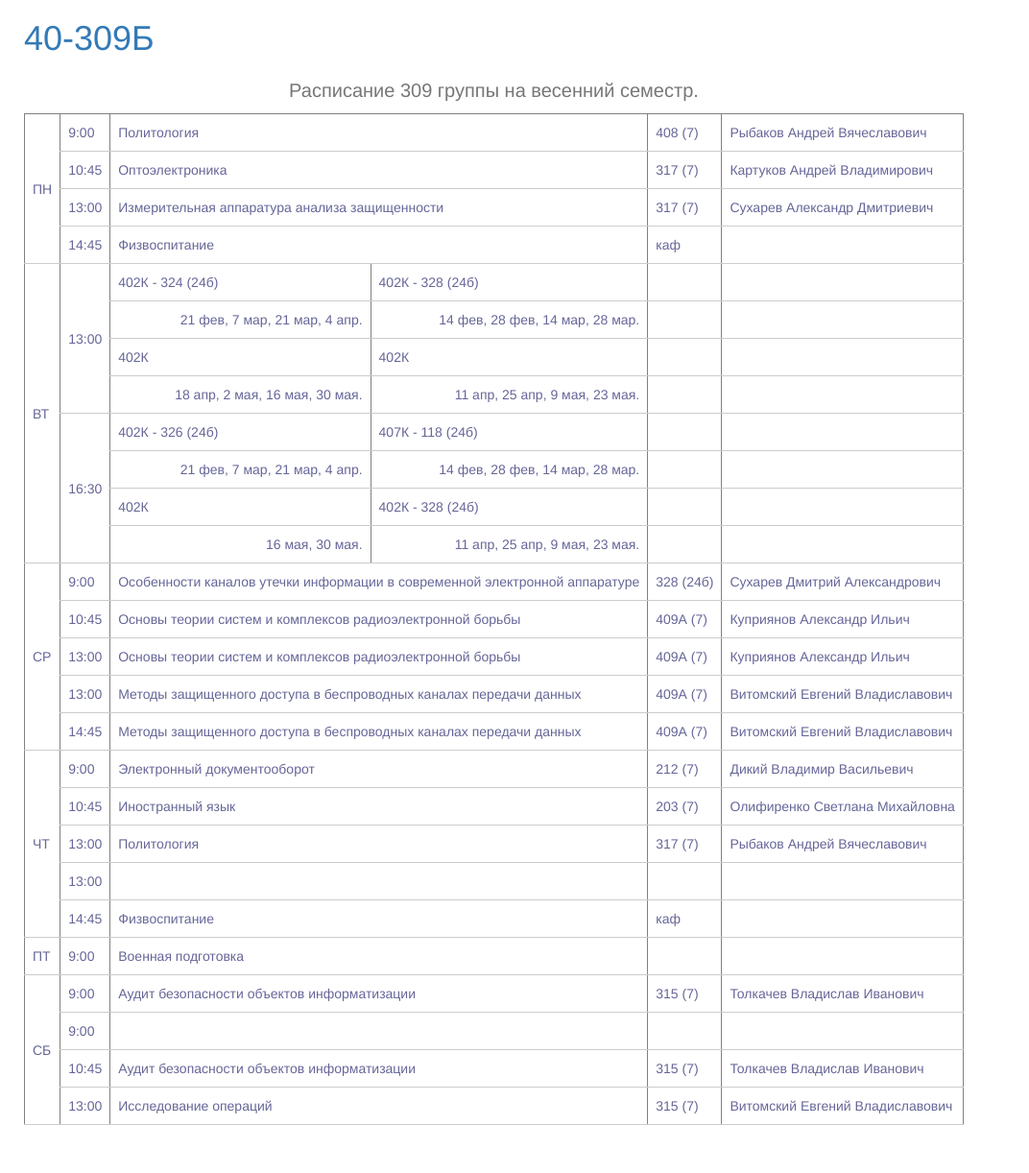
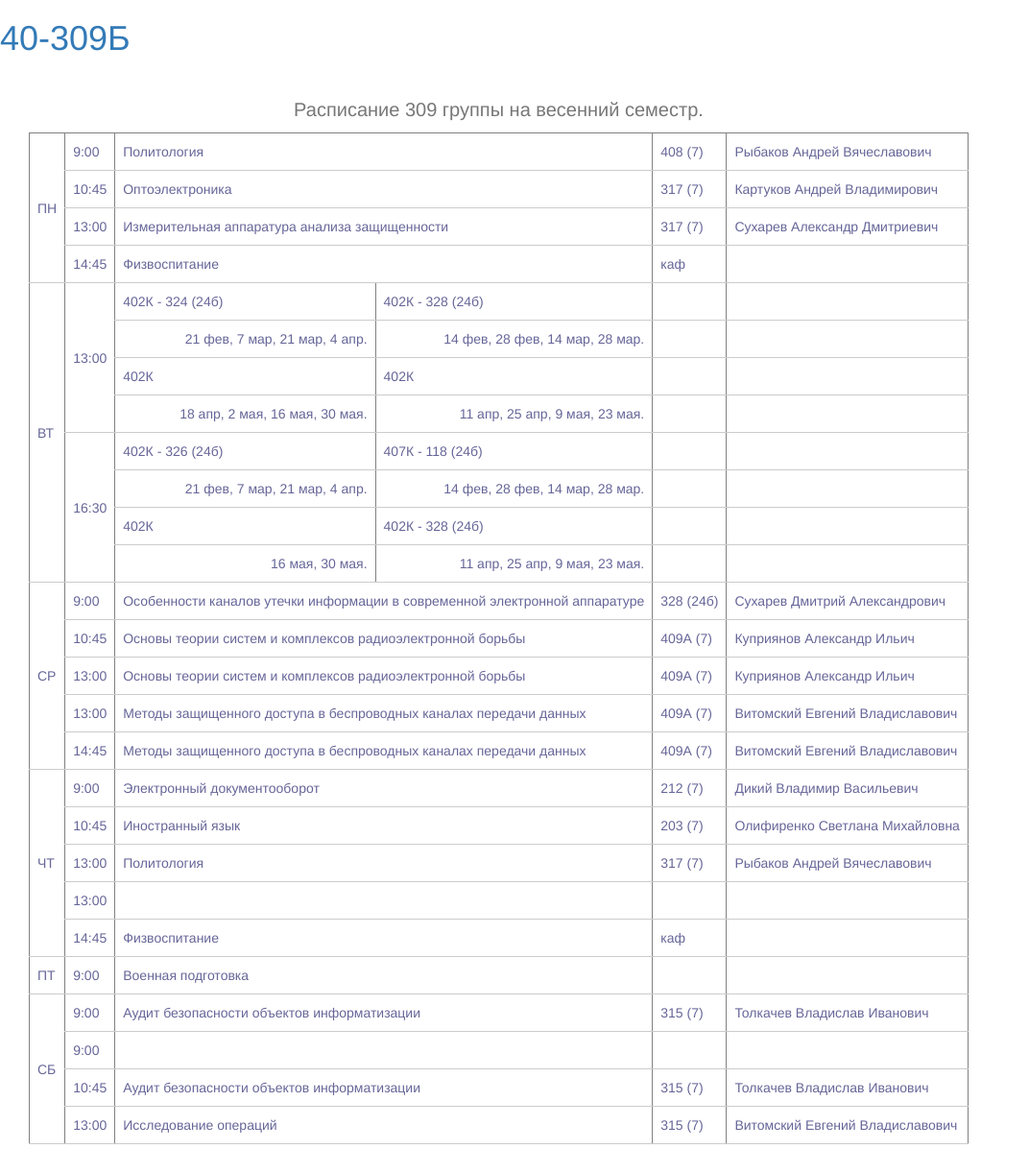
Before and after one commit to Kavtaskin/first_look_at_Django, a Django app: page / in a window 1280 px wide. Shown: the whole page at 96% size, without its empty margins (0-1072 px from the left). Before the commit the page ends 1172 px from the top, so only its background shows below. Run offline with Django 3.2, Linux system fonts and the light colour scheme; some libraries are stand-ins or nearby versions.

Commit message:
Mod. static files

```diff
--- a/Blog/static/css/blog.css
+++ b/Blog/static/css/blog.css
@@ -1,7 +1,3 @@
-body {
-    padding-left: 25px;
-}
-
 td {
     border-bottom: 1px solid #ccc;
     color: #669;
@@ -15,3 +11,8 @@ caption {
     padding: 10px 0;
     font-size: 20px;
 }
+
+.parent{
+    margin: 20px; /* Отступы вокруг элемента */
+    padding: 10px; /* Поля вокруг текста */
+}
--- a/Blog/templates/Blog/post_list.html
+++ b/Blog/templates/Blog/post_list.html
@@ -12,6 +12,7 @@
     <h1><a href="https://vk.com/frela309b">40-309Б</a></h1>
     <div>
         <body>
+        <div class="parent">
             <table border="1">
                 <caption>Расписание 309 группы на весенний семестр.</caption>
                 <tr>
@@ -188,6 +189,7 @@
                     <td>Витомский Евгений Владиславович</td>
                 </tr>
             </table>
+        </div>
         </body>
     </div>
 </body>
```
